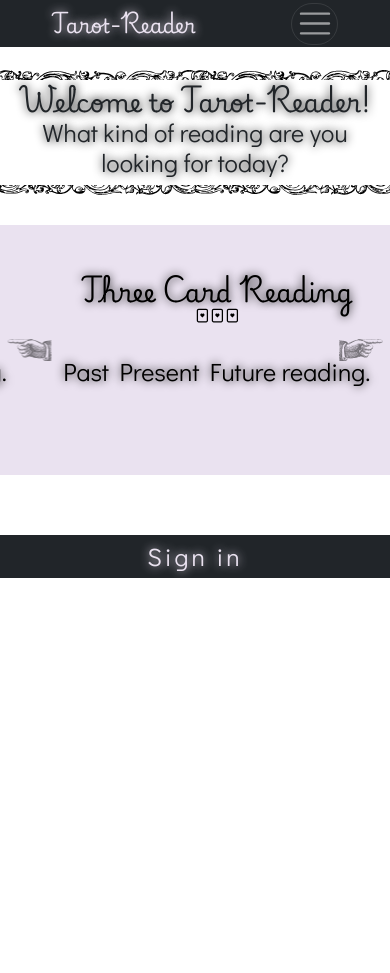
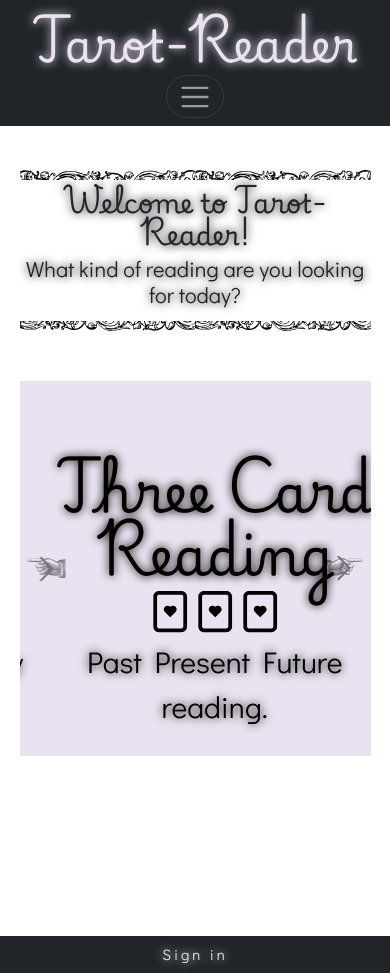
Before and after one commit to kbrandt8/Tarot-Reader, a Next.js app: page / in a window 390 px wide. Before the commit the page ends 844 px from the top, so only its background shows below. Built offline with nearby package versions, Linux system fonts and the light colour scheme; no server answers.

Commit message:
Update media.css
The media queries were getting too excessive, the change in font size was too predictable, and was from the older version.

```diff
--- a/app/css/media.css
+++ b/app/css/media.css
@@ -1,242 +1,15 @@
-@media only screen and (max-width:1000px) {
-  html {
-    font-size: 10px;
-  }
-
-  main {
-
-    width: 100%;
-  }
-
-
-  h1 {
-    font-size: 3rem;
-  }
-
-  h2 {
-    font-size: 2.5rem;
-  }
-
-
-  .dropdown-item,
-  .nav-link,
-  a,
-  h3,
-  h5,
-  p,
-  input,
-  button,
-  footer,
-  label,
-  nav {
-    font-size: 1.5rem;
-  }
-
-  .cards {
-    height: 500px;
-    width: 750px;
-  }
-
-  .react-datepicker__day-name,
-  .react-datepicker__day,
-  .react-datepicker__time-name,
-  select,
-  .react-datepicker__header.react-datepicker__current-month,
-  .react-datepicker-time__header,
-  .react-datepicker-year-header {
-    font-size: 1.5rem !important;
-  }
-
-  .react-datepicker__month-container {
-    float: left;
-    width: 20rem;
-  }
-
-  .react-datepicker__day-name,
-  .react-datepicker__day,
-  .react-datepicker__time-name {
-    width: 2rem !important;
-    line-height: 1rem !important;
-
-  }
-
-  .react-datepicker__current-month,
-  .react-datepicker-time__header,
-  .react-datepicker-year-header {
-    font-size: 1.5rem !important;
-  }
-
+@media screen and (max-width:1000px) {
+    .welcome {
+        width: 100%;
+    }
 }
 
-@media only screen and (max-width:675px) {
-  html {
-    font-size: 7px;
-  }
+@media screen and (max-width:500px) {
 
-  main {
-    width: 100%;
-    min-height: 50rem;
-  }
-
-  h1 {
-    font-size: 3.5rem;
-  }
-
-  h2 {
-    font-size: 2.5rem;
-  }
-
-  .cards {
-    height: 350px;
-    width: 500px;
-  }
-
-  .dropdown-item,
-  .nav-link,
-  label,
-  a,
-  h3,
-  h5,
-  p,
-  input,
-  button,
-  footer,
-  nav {
-    font-size: 2rem;
-  }
-
-
+    .navbar-brand,
+    .navbar-brand:hover,
+    a.navbar-brand,
+    .navbar-brand active {
+        font-size: 3rem !important;
+    }
 }
-
-@media only screen and (max-width:470px) {
-  html {
-    font-size: 5px;
-  }
-
-  .cards img {
-    max-width: 10rem;
-  }
-
-  h1 {
-    font-size: 5rem;
-  }
-
-  h2 {
-    font-size: 4rem;
-  }
-
-  .cards {
-    height: 235px;
-    width: 350px;
-  }
-
-  .dropdown-item,
-  .nav-link,
-  a,
-  h3,
-  h5,
-  p,
-  input,
-  button,
-  footer,
-  label,
-  nav {
-    font-size: 3.2rem;
-  }
-
-
-  .react-datepicker__day-name,
-  .react-datepicker__day,
-  .react-datepicker__time-name,
-  select,
-  .react-datepicker__header.react-datepicker__current-month,
-  .react-datepicker-time__header,
-  .react-datepicker-year-header {
-    font-size: 2.5rem !important;
-  }
-
-  .react-datepicker__month-container {
-    float: left;
-    width: 30rem;
-  }
-
-  .react-datepicker__day-name,
-  .react-datepicker__day,
-  .react-datepicker__time-name {
-    width: 3rem !important;
-    line-height: 2rem !important;
-
-  }
-
-  .react-datepicker__current-month,
-  .react-datepicker-time__header,
-  .react-datepicker-year-header {
-    font-size: 3rem !important;
-  }
-
-}
-
-
-@media only screen and (max-width:400px) {
-
-  .cards {
-    height: 200px;
-    width: 300px;
-  }
-
-  .carousel {
-    height: 50rem;
-  }
-
-  .carousel h1 {
-    margin-top: 10rem;
-    font-size: 7rem;
-  }
-
-  .carousel p {
-    font-size: 5rem !important;
-    margin-top: 5rem;
-  }
-
-  .welcome {
-    width: 100%;
-  }
-
-  .carousel-control-next {
-    background-image: url(./pointinghand.svg) !important;
-    background-repeat: no-repeat !important;
-    background-position: center !important;
-    background-size: 75% !important;
-  }
-
-  .carousel-control-prev {
-    background-image: url(./pointinghand.svg) !important;
-    background-repeat: no-repeat !important;
-    background-position: center !important;
-    background-size: 75% !important;
-    -moz-transform: scaleX(-1);
-    -o-transform: scaleX(-1);
-    -webkit-transform: scaleX(-1);
-    transform: scaleX(-1);
-  }
-
-  .dropdown-item,
-  .nav-link,
-  .date,
-  a,
-  h1,
-  h3,
-  h5,
-  p,
-  input,
-  button,
-  footer,
-  label,
-  nav,
-  select {
-    font-size: 5rem !important;
-  }
-
-
-
-}
```
